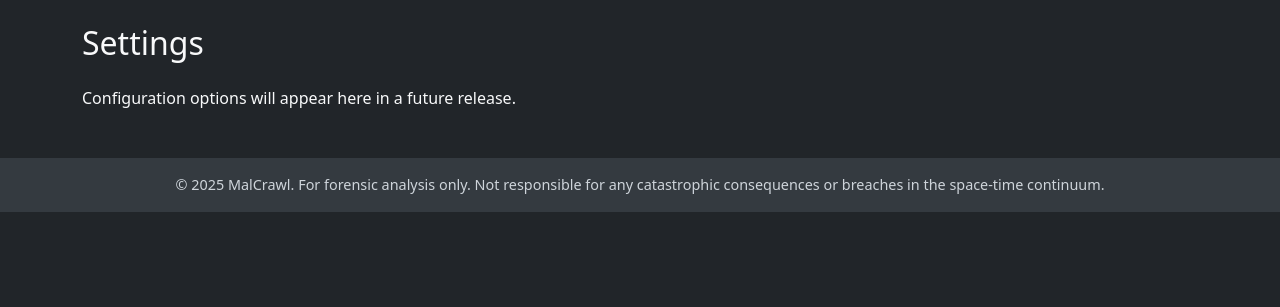
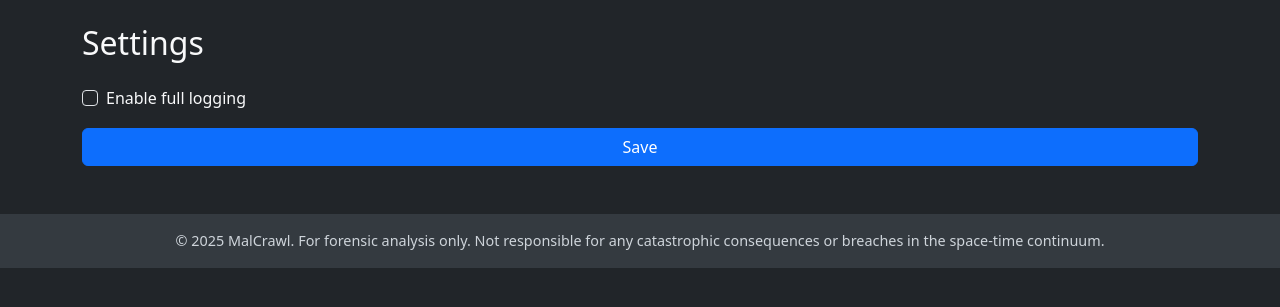
Before and after one commit to sixesandsevens/malcrawl, a Flask app: page /settings in a window 1280 px wide. Shown: the part 119-426 px from the top of the page. Run offline with Flask 3, Linux system fonts and the light colour scheme.

Commit message:
feat: add full logging toggle

```diff
--- a/app.py
+++ b/app.py
@@ -23,6 +23,7 @@ from config import MAX_PAGES
 app = Flask(__name__)
 setup_logging(os.getenv("LOG_LEVEL", "INFO"))
 log = logging.getLogger("app")
+FULL_LOGGING = logging.getLogger().getEffectiveLevel() <= logging.DEBUG
 
 # Highlight suspicious JavaScript keywords
 BAD_JS_RE = re.compile(r"(eval\(|document\.write|innerHTML)")
@@ -269,10 +270,20 @@ def signatures_page():
     return render_template("signatures.html", year=datetime.datetime.now().year)
 
 
-@app.route("/settings")
+@app.route("/settings", methods=["GET", "POST"])
 def settings_page():
-    """Placeholder page for application settings."""
-    return render_template("settings.html", year=datetime.datetime.now().year)
+    """Application settings, including full logging toggle."""
+    global FULL_LOGGING
+    if request.method == "POST":
+        FULL_LOGGING = request.form.get("full_logging") == "on"
+        logging.getLogger().setLevel(logging.DEBUG if FULL_LOGGING else logging.INFO)
+        log.info("full_logging_toggle", extra={"extra": {"enabled": FULL_LOGGING}})
+        return redirect(url_for("settings_page"))
+    return render_template(
+        "settings.html",
+        full_logging=FULL_LOGGING,
+        year=datetime.datetime.now().year,
+    )
 
 
 @app.route("/", methods=["GET"])
--- a/templates/settings.html
+++ b/templates/settings.html
@@ -1,5 +1,11 @@
 {% extends 'base.html' %}
 {% block content %}
 <h2 class="mb-4">Settings</h2>
-<p>Configuration options will appear here in a future release.</p>
+<form method="post" class="vstack gap-3">
+  <div class="form-check">
+    <input class="form-check-input" type="checkbox" name="full_logging" id="full_logging" {% if full_logging %}checked{% endif %}>
+    <label class="form-check-label" for="full_logging">Enable full logging</label>
+  </div>
+  <button type="submit" class="btn btn-primary">Save</button>
+</form>
 {% endblock %}
```
